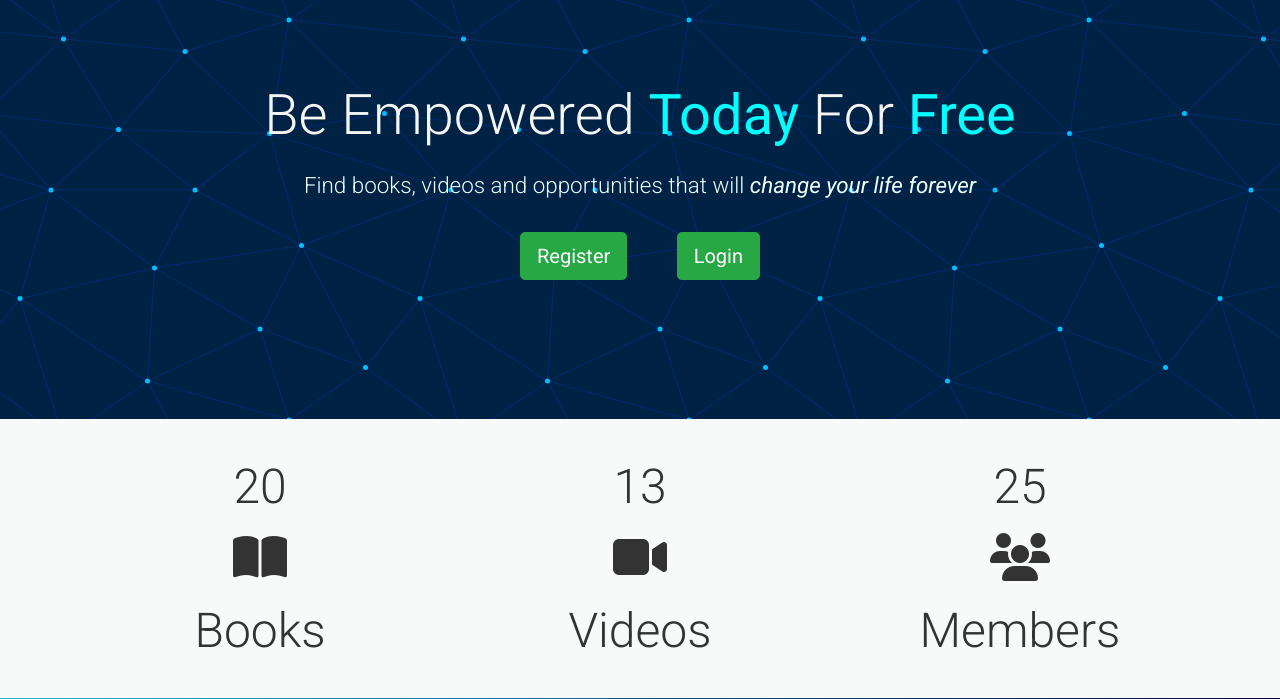
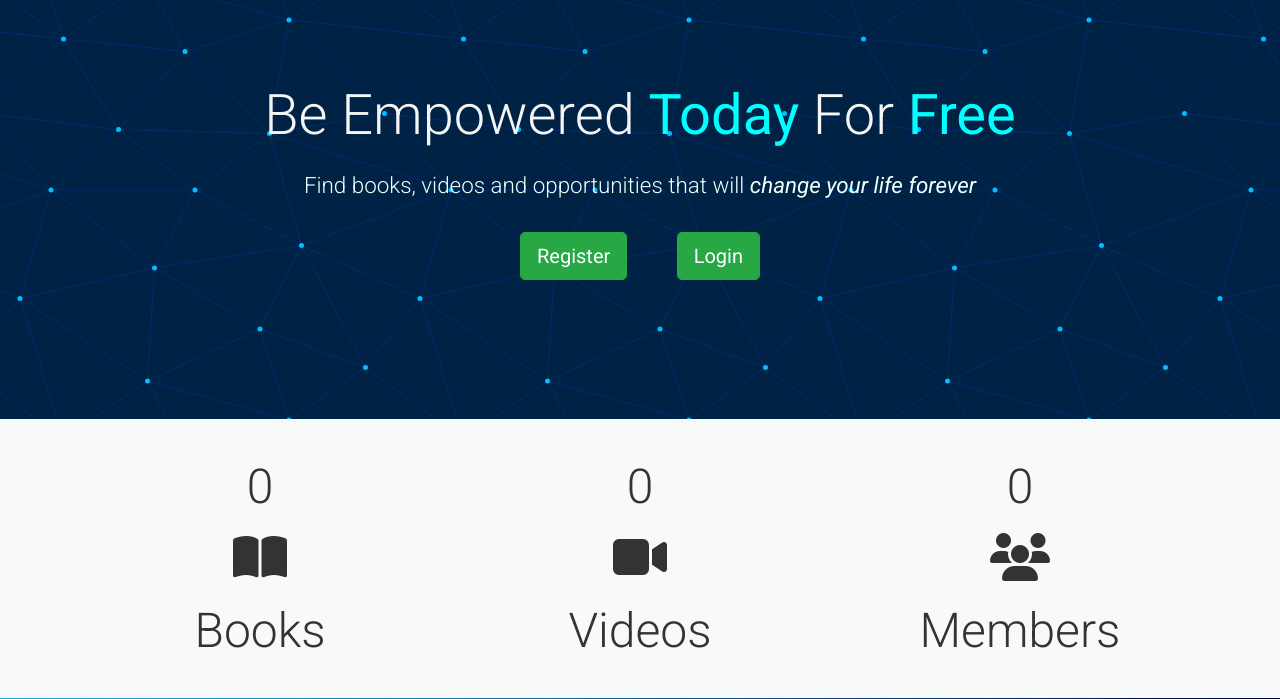
Before and after one commit to waves-of-hope/resource-center, a Django app: page / in a window 1280 px wide. Shown: the part 56-755 px from the top of the page. Run offline with Django 3.2, Linux system fonts and the light colour scheme; data that the repository does not hold is empty; parts of the project's set-up code (start-up, migrations or seed data) failed here and were passed over; some libraries are stand-ins or nearby versions.

Commit message:
Modified site statistics to be dynamic

```diff
--- a/templates/index.html
+++ b/templates/index.html
@@ -23,19 +23,19 @@
   <div class="container text-center my-3 site-stat">
     <div class="row">
       <div class="col-sm">
-        <span class="block">20</span>
+        <span class="block">{{num_books}}</span>
         <i class="fas fa-book-open"></i>
         <span class="block">Books</span>
       </div>
 
       <div class="col-sm">
-        <span class="block">13</span>
+        <span class="block">{{num_videos}}</span>
         <i class="fas fa-video"></i>
         <span class="block">Videos</span>
       </div>
 
       <div class="col-sm">
-        <span class="block">25</span>
+        <span class="block">{{num_users}}</span>
         <i class="fas fa-users"></i>
         <span class="block">Members</span>
       </div>
```
